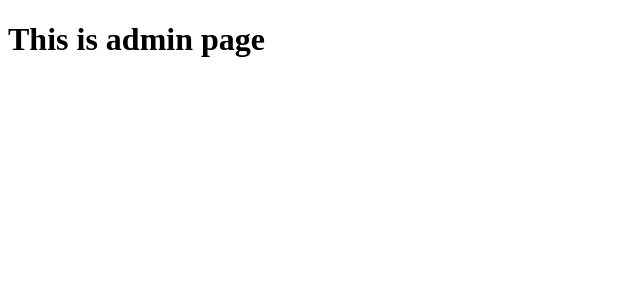
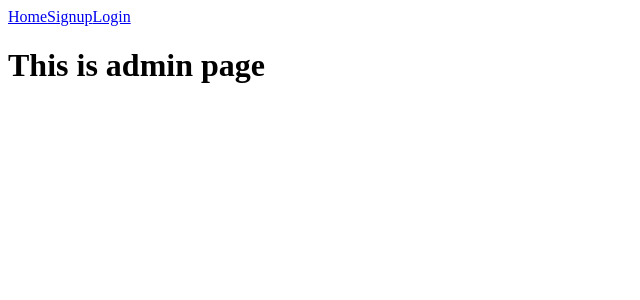
Before and after one commit to devdesai25/ecommerce-backend-fastapi, a React app in the folder frontend/: page /Admin in a window 1280 px wide. Shown: the top 300 px of the page, without its empty margins (0-640 px from the left). Built offline with nearby package versions, Linux system fonts and the light colour scheme; the HTML template or start-up script is replaced by a standard one.

Commit message:
Added Navbar

```diff
--- a/frontend/src/App.jsx
+++ b/frontend/src/App.jsx
@@ -4,6 +4,7 @@ import Home from './pages/Home'
 import Signup from './pages/Signup'
 import Login from './pages/Login'
 import Admin from './pages/Admin'
+import Navbar from './components/Navbar'
 import axios from "axios"
 
 function App() {
@@ -17,6 +18,7 @@ function App() {
 
   return (
     <BrowserRouter>
+    <Navbar />
       <Routes>
         <Route path='/' element={<Home />} />
         <Route path='/login' element={<Login />} />
--- a/frontend/src/components/Navbar.jsx
+++ b/frontend/src/components/Navbar.jsx
@@ -0,0 +1,33 @@
+import { Link } from "react-router-dom"
+
+function Navbar() {
+    const token = localStorage.getItem("token");
+
+    return(
+        <nav>
+            <Link to="/" >Home</Link>
+
+            {!token && (
+                <>
+                    < Link to="/signup">Signup</Link>
+                    < Link to="/login">Login</Link>
+                </>
+            )}
+
+            {token && (
+                <>
+                    < Link to="/admin">Admin</Link>
+
+                    < button onClick={() => {
+                        localStorage.removeItem("token");
+                        window.location.reload();
+                    }}>
+                        Logout
+                    </button>
+                </>
+            )}
+        </nav>
+    )
+}
+
+export default Navbar
--- a/frontend/src/pages/Login.jsx
+++ b/frontend/src/pages/Login.jsx
@@ -1,7 +1,9 @@
 import { useState } from "react";
+import { useNavigate} from 'react-router-dom'
 
 function Login(){
 
+    const navigate = useNavigate();
     const[username, setUsername] = useState("");
     const[password, setPassword] = useState("");
 
@@ -22,6 +24,7 @@ function Login(){
         console.log(data)
 
         localStorage.setItem("token", data.access_token);
+        navigate("/");
 
     };
 
```
